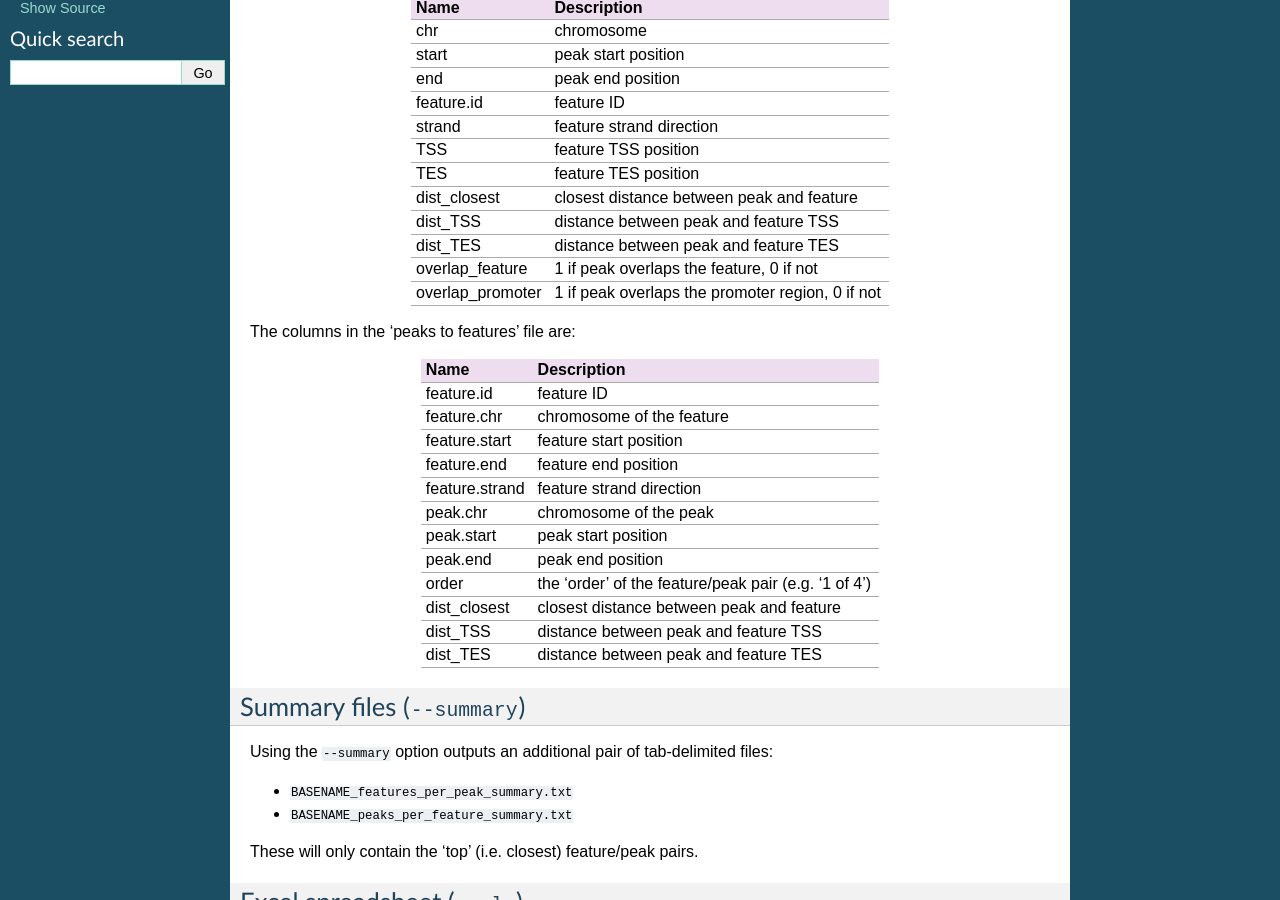
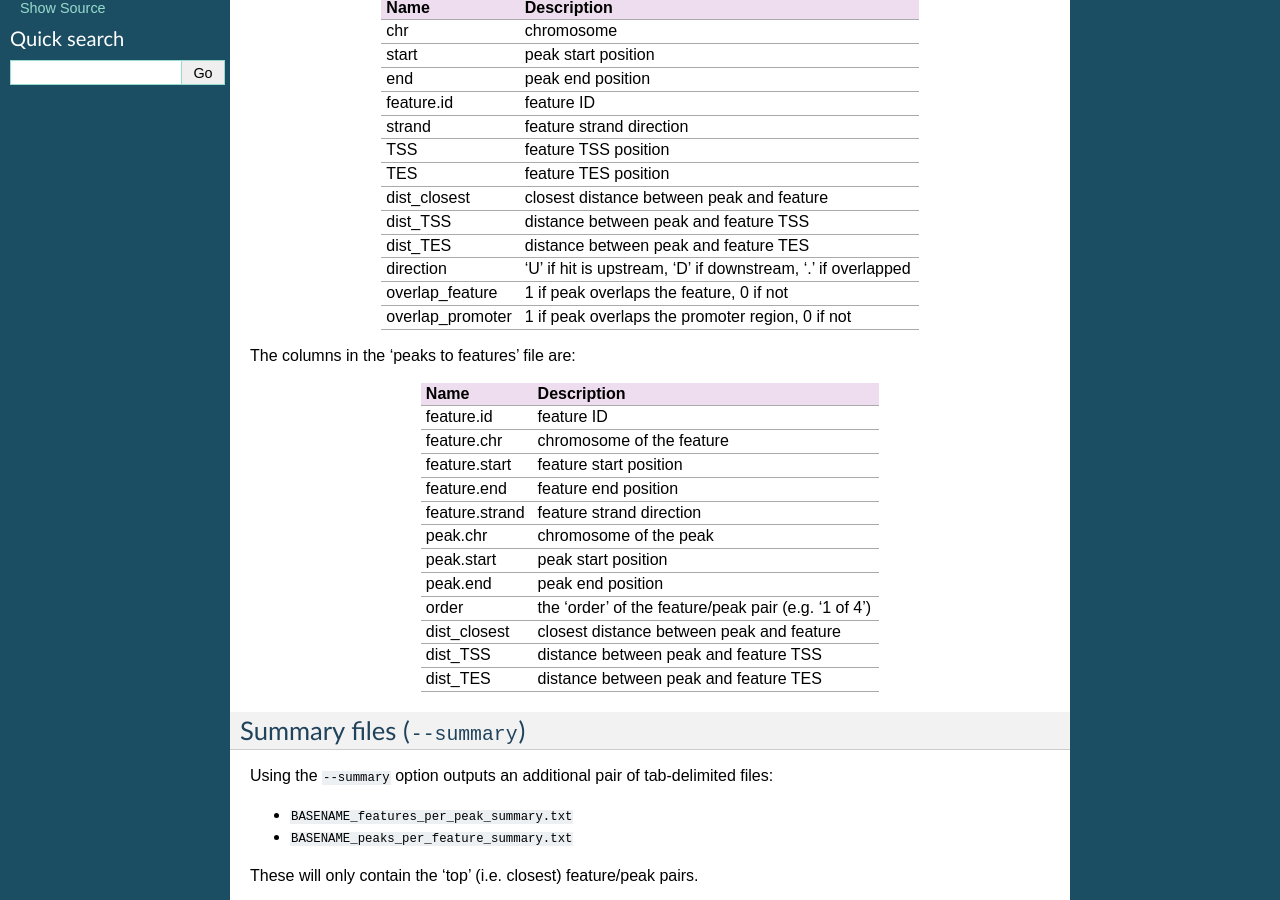
Before and after one commit to fls-bioinformatics-core/RnaChipIntegrator, a Sphinx documentation site: the page built from docs/outputs.rst, in a window 1280 px wide and 900 px high, scrolled down 384 px. Built offline with Sphinx 7.4.7, drawn with Linux system fonts in a browser that asks for light colours.

Commit message:
Update documentation to add note on missing 'direction' field.

```diff
--- a/docs/outputs.rst
+++ b/docs/outputs.rst
@@ -31,6 +31,8 @@ TES	         feature TES position
 dist_closest	 closest distance between peak and feature
 dist_TSS	 distance between peak and feature TSS
 dist_TES	 distance between peak and feature TES
+direction        'U' if hit is upstream, 'D' if downstream, '.' if
+                 overlapped
 overlap_feature	 1 if peak overlaps the feature, 0 if not
 overlap_promoter 1 if peak overlaps the promoter region, 0 if not
 ================ ================================================
```
